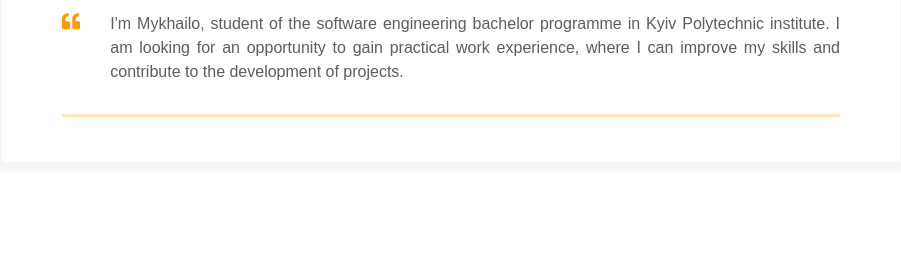
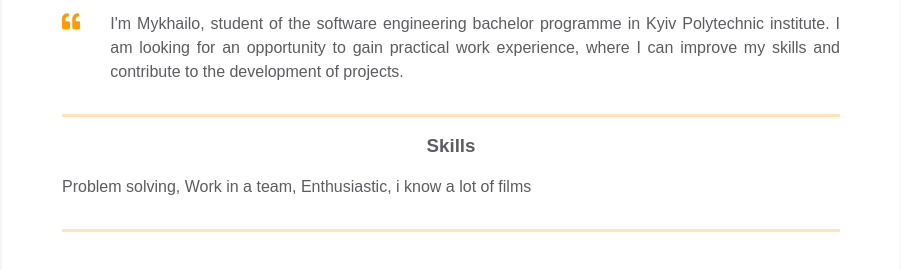
Before and after one commit to HoroshkoMykhailo/homepage, a plain HTML site: page index.html in a window 1280 px wide. Shown: the part 350-620 px from the top of the page, without its empty margins (189-1090 px from the left). Drawn offline with Linux system fonts and the light colour scheme.

Commit message:
Added skills information

```diff
--- a/index.html
+++ b/index.html
@@ -194,6 +194,16 @@
                 </div>
               </div>
             </div>
+            <div class="container">
+              <div class="resume__block">
+                <div class="skills">
+                  <h3 class="skills__header">Skills</h3>
+                  <p class="skills__text">
+                    Problem solving, Work in a team, Enthusiastic, i know a lot of films
+                  </p>
+                </div>
+              </div>
+            </div>
         </div>
       </div>
 
```
